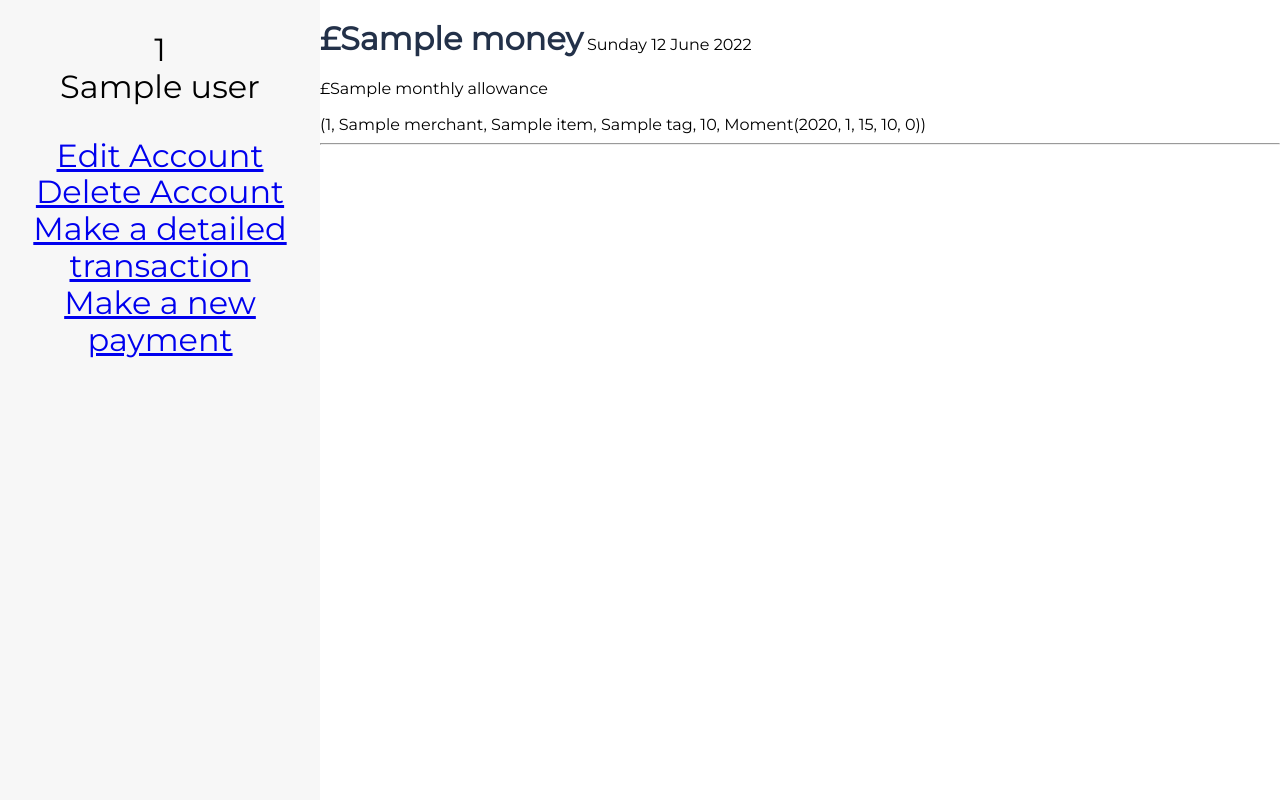
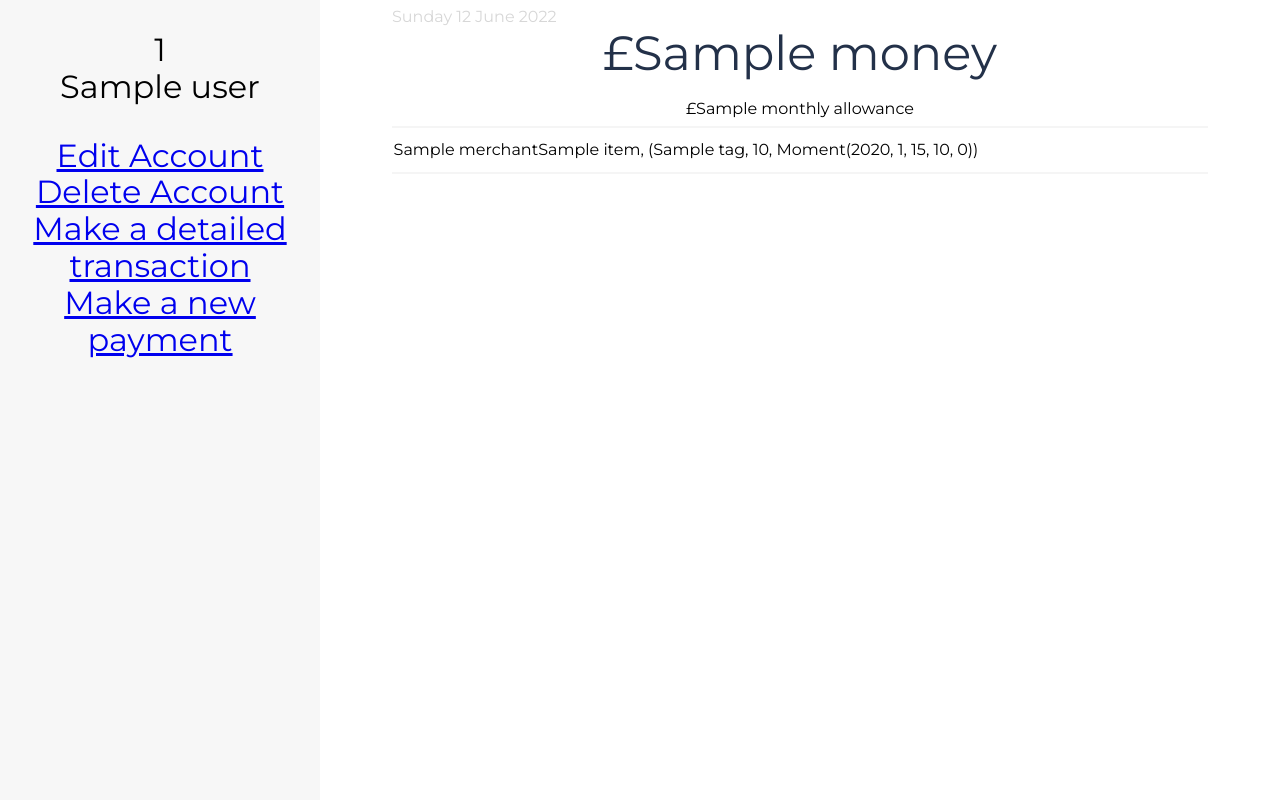
Before and after one commit to zlatterson/Python-Spending-Tracker, a Flask app: page /users/1 in a window 1280 px wide. Run offline with Flask 2, Linux system fonts and the light colour scheme; a database or web service that is not in the repository returns one stand-in record (values such as "Sample title"); some libraries are stand-ins or nearby versions.

Commit message:
top banner CSS completed

```diff
--- a/static/style.css
+++ b/static/style.css
@@ -91,15 +91,26 @@
     padding: 2rem;
   }
 
+  /* ___ */
+  .main{
+    padding:0.5rem;
+    margin-left: 4rem;
+    margin-right: 4rem;
+  }
+
   #money-main{
     color:#233149;
+    font-size: 3rem;
+    text-align: center;
   }
   #green-month{
     color:#4bcd80;
   }
 
-  .box{
+  .month-format{
     display:flex;
+    align-items: center;
+    justify-content: center;
   }
 
   #red-month{
@@ -108,8 +119,26 @@
   .same-line {
     display: inline-block;
     white-space: nowrap;
+    text-align: center;
 }
   #sub-date{
-    font-size: xx-small;
-    size:1rem;
+    /* font-size: xx-small; */
+    color:#d7d7d7;
   }
+
+  .items {
+    margin: 0.1rem;
+    padding-top: 0.3rem;
+    padding-bottom: 0.3rem;
+  }
+  .items > p {
+    font-size: 1rem;
+  }
+
+
+  hr{
+    border:1px solid whitesmoke;
+  }
+  #top-bar > h1{
+    text-align: center;
+  }
--- a/templates/users/show.html
+++ b/templates/users/show.html
@@ -11,19 +11,27 @@
         <a href="/users/{{user.id}}/items/new">Make a new payment</a><br>
     </div>
     <div class="main">
-    <h1 class="same-line" id="money-main">£{{user.money}}</h1>
-    <div class="same-line" id="sub_date">{{month_fmt}}</div>
+        <div class="top-bar">
+            <div id="sub-date">{{month_fmt}}</div>
+            <div id="money-main">£{{user.money}}</div>
             <br>
-    <div box class="box">
+            <div box class="month-format">
                 <div class="same-line" id="green-month">{{green_if_monthly}}</div>
                 <div class="same-line" id="red-month">{{red_if_monthly}}</div>
                 <div class="same-line">£{{user.daily_allowance}} monthly allowance</div>
             </div>
-    <br>
+        </div>
+
         {% for transaction in user_transacts %}
-    {{transaction.user.id, transaction.merchant.name, transaction.item.name, transaction.item.tag.name, transaction.item.cost, transaction.time}}<hr>
+        <hr>
+        <div class="items">
+            {{transaction.merchant.name}}{{transaction.item.name.capitalize()   }}, {{transaction.item.tag.name, transaction.item.cost, transaction.time}}
+        </div>
+        <hr>
         {% endfor %}
     </div>
+
+
 </div>
 
 
```
Lines whose indentation alone changed are shown as unchanged.
